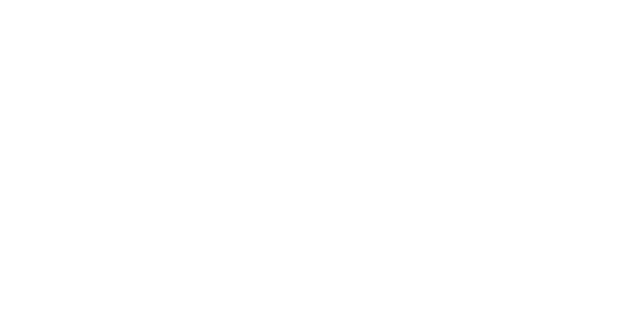
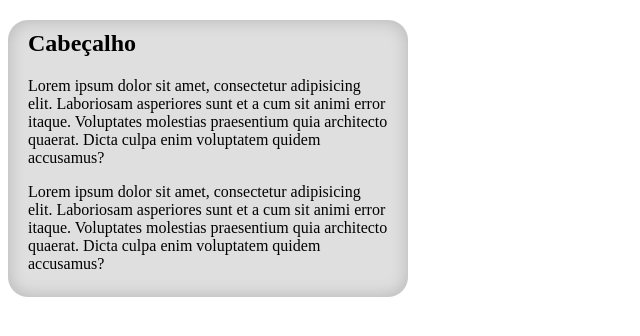
Before and after one commit to marcusmigueell/Secao3-CSS3-Intermediario-Avancado, a plain HTML site: page index.html in a window 1280 px wide. Shown: the whole page, without its empty margins (0-640 px from the left). Drawn offline with Linux system fonts and the light colour scheme.

Commit message:
Image Rounding

```diff
--- a/css/estilo.css
+++ b/css/estilo.css
@@ -0,0 +1,20 @@
+.caixa {
+    width: 400px;       /* mesmo tamanho das imagens */
+    background: #dedede url(../imagens/fundo-arredondamento.png) repeat-y;
+}
+
+.caixa h2 {
+    padding: 10px 20px 0 20px;
+    background: url(../imagens/topo2.png) no-repeat left top;
+}
+
+.caixa p {
+    padding: 0 20px;
+    margin-bottom: 0px;     /* para tirar o ultimo espaçamento inferior */
+}
+
+.caixa .ultimo {
+    background: url(../imagens/baixo2.png) no-repeat left bottom;
+    width: 400;
+    height: 24px;   /* tamanho da imagem baixo2 = 24px*/
+}
--- a/index.html
+++ b/index.html
@@ -4,7 +4,7 @@
 
 <head>
 
-    <title>Document</title>
+    <title>Arredondamento com Imagens</title>
     <meta charset="UTF-8">
     <meta http-equiv="X-UA-Compatible" content="IE=edge">
     <meta name="viewport" content="width=device-width, initial-scale=1.0">
@@ -15,6 +15,16 @@
 
 <body>
 
+    <div class="caixa">
+
+        <h2>Cabeçalho</h2>
+        <p>Lorem ipsum dolor sit amet, consectetur adipisicing elit. Laboriosam asperiores sunt et a cum sit animi error itaque. Voluptates molestias praesentium quia architecto quaerat. Dicta culpa enim voluptatem quidem accusamus? </p>
+        <p>Lorem ipsum dolor sit amet, consectetur adipisicing elit. Laboriosam asperiores sunt et a cum sit animi error itaque. Voluptates molestias praesentium quia architecto quaerat. Dicta culpa enim voluptatem quidem accusamus?</p>
+
+        <div class="ultimo"></div>
+
+    </div>
+
 </body>
 
 </html>
```
Also changed, not shown: imagens/baixo.png (added), imagens/baixo2.png (added), imagens/fundo-arredondamento.png (added), imagens/topo.png (added), imagens/topo2.png (added).
